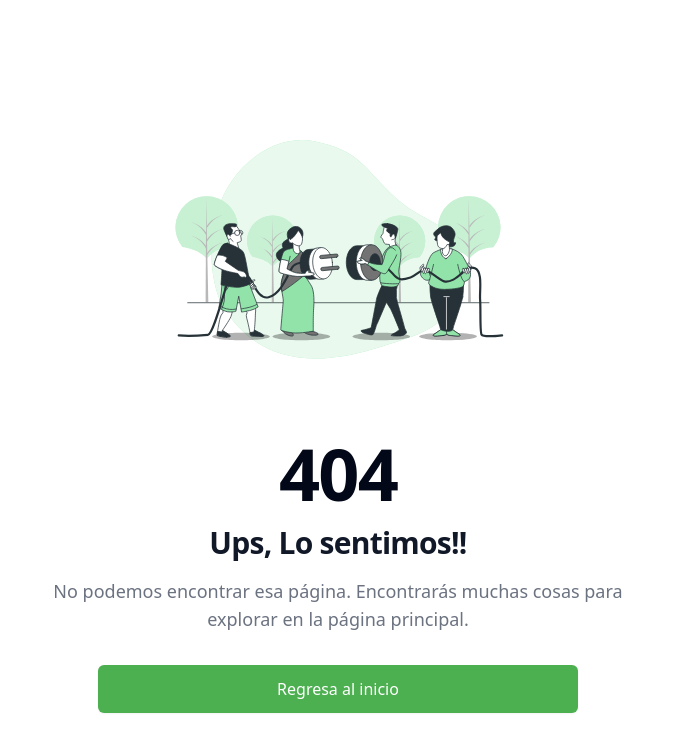
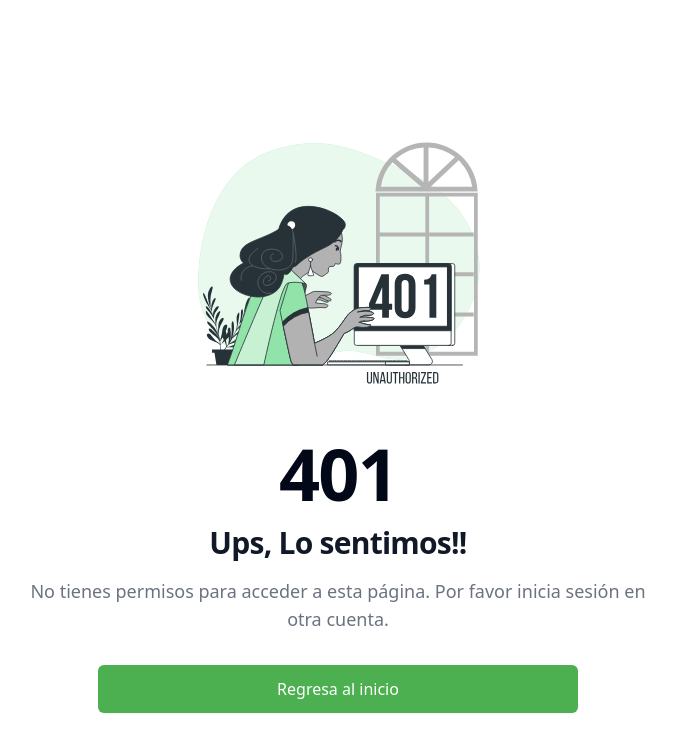
Before and after one commit to marcortes20/NandayureFrontend, a Next.js app: page /unauthorized in a window 1280 px wide. Before the commit this address had no page. Shown: the top 752 px of the page, without its empty margins (302-978 px from the left). Built offline with nearby package versions, Linux system fonts and the light colour scheme.

Commit message:
chore: Remove unused code and update authentication options with show

```diff
--- a/src/app/Unauthorize/page.tsx
+++ /dev/null
@@ -1,11 +0,0 @@
-import React from "react";
-
-export default function Page() {
-  return (
-    <div className="flex items-center justify-center">
-      <h1 className="text-9xl text-blue-400">
-        YOU ARE NOT AUTHRIZE TO ACCESS A THIS INFORMATION
-      </h1>
-    </div>
-  );
-}
--- a/src/app/api/auth/[...nextauth]/options.ts
+++ b/src/app/api/auth/[...nextauth]/options.ts
@@ -16,7 +16,7 @@ export const options: NextAuthOptions = {
 
       async authorize(credentials) {
         const res = await fetch(
-          `${process.env.NEXT_PUBLIC_BACKEND_URL}/auth/login`, //create service to make fetch
+          `${process.env.NEXT_PUBLIC_BACKEND_URL}/auth/login`,
           {
             method: "POST",
             body: JSON.stringify(
@@ -35,7 +35,7 @@ export const options: NextAuthOptions = {
         }
         if (user.error) {
           console.log(user.error);
-          throw user;
+          throw new Error(user.error);
         }
 
         return null;
--- /dev/null
+++ b/src/app/unauthorized/page.tsx
@@ -0,0 +1,39 @@
+import Image from "next/image";
+import Link from "next/link";
+import React from "react";
+
+export default function Page() {
+  return (
+    <section className="flex bg-white min-h-screen justify-center items-center">
+    <div className="py-5 px-4 mx-auto max-w-screen-xl lg:py-16 lg:px-6">
+        <div className="mx-auto max-w-screen-sm text-center">
+            <Image
+                src={'/Unauthorized.svg'}
+                alt="Developer"
+                width={350}
+                height={350}
+                className="mx-auto"
+            />
+
+            <h1 className="mb-4 text-5xl tracking-tight font-extrabold lg:text-7xl text-primary-600">
+                401
+            </h1>
+            <p className="mb-4 text-2xl tracking-tight font-bold text-gray-900 md:text-3xl">
+                Ups, Lo sentimos!!
+            </p>
+            <p className="mb-4 text-lg font-light text-gray-500">
+                No tienes permisos para acceder a esta página. Por favor inicia sesión en otra cuenta.
+            </p>
+            <Link href={"/"} className="flex justify-center">
+                <button
+                    type="submit"
+                    className="block w-3/4 justify-center px-3 py-2 sm:py-3 mt-4 text-white bg-apple-500 rounded-md shadow-sm hover:bg-apple-700 focus:outline-none focus:ring-2 focus:ring-offset-2 focus:ring-indigo-500 transition-all"
+                >
+                    Regresa al inicio
+                </button>
+            </Link>
+        </div>
+    </div>
+</section>
+  );
+}
--- a/src/components/login/login-form.tsx
+++ b/src/components/login/login-form.tsx
@@ -16,6 +16,7 @@ interface FormFields {
 const LoginForm = () => {
     const [showPassword, setShowPassword] = useState<boolean>(false);
     const [isLoading, setIsLoading] = useState<boolean>(false)
+    const [error, setError] = useState<string | null>(null)
     const router = useRouter()
 
     const { handleSubmit, register, formState: { errors } } = useForm<FormFields>({
@@ -23,13 +24,20 @@ const LoginForm = () => {
     })
     const onSubmit = handleSubmit(async ({ UserId, Password }) => {
         setIsLoading(true)
-        await signIn('credentials', {
+        const responseNextAuth = await signIn('credentials', {
             UserId,
             Password,
             redirect: false
         }
         )
-        router.push('/dashboard')
+
+        if (responseNextAuth?.error) {
+            setError(responseNextAuth.error)
+            setIsLoading(false)
+            return
+        } else {
+            router.push('/dashboard')
+        }
     });
     return (
         <form onSubmit={onSubmit} noValidate>
@@ -62,6 +70,7 @@ const LoginForm = () => {
                 {errors.Password && (
                     <p className="text-red-500 text-xs mt-1">{errors.Password.message}</p>
                 )}
+                {error && <p className="text-red-500 text-xs mt-1">{error}</p>}
                 <div className="mt-3">
                     <label className="inline-flex items-center">
                         <input
--- a/src/components/register/register-form.tsx
+++ b/src/components/register/register-form.tsx
@@ -5,7 +5,6 @@ import { useRouter } from 'next/navigation'
 import React, { useState } from 'react'
 import { useForm } from 'react-hook-form'
 import Spinner from '../ui/spinner'
-import { signIn } from 'next-auth/react'
 
 interface FormFields {
     UserName: string
@@ -18,6 +17,7 @@ interface FormFields {
 const RegisterForm = () => {
     const [showPassword, setShowPassword] = useState<boolean>(false);
     const [isLoading, setIsLoading] = useState<boolean>(false)
+    const [error, setError] = useState<string | null>(null)
     const router = useRouter()
 
     const { handleSubmit, register, formState: { errors } } = useForm<FormFields>({
@@ -25,8 +25,7 @@ const RegisterForm = () => {
     })
     const onSubmit = handleSubmit(async ({ UserId, Mail, UserName, Name, Password }) => {
         setIsLoading(true);
-        try {
-            await fetch(
+        const responseNextAuth = await fetch(
             `${process.env.NEXT_PUBLIC_BACKEND_URL}/auth/register`,
             {
                 method: "POST",
@@ -43,18 +42,16 @@ const RegisterForm = () => {
             }
         );
 
-            await signIn('credentials', {
-                UserId,
-                Password,
-                redirect: false
-            });
+        if (responseNextAuth.ok) return
 
-            router.push('/dashboard');
-        } catch (error) {
-            console.error('Error during registration or login:', error);
-        } finally {
-            setIsLoading(false);
+        if (!responseNextAuth.ok) {
+            const error = await responseNextAuth.json()
+            console.log(error)
+            setError(error.error)
+            setIsLoading(false)
+            return
         }
+
     });
 
 
@@ -134,6 +131,11 @@ const RegisterForm = () => {
                 {errors.Password && (
                     <p className="text-red-500 text-xs mt-1">{errors.Password.message}</p>
                 )}
+                {
+                    error && (
+                        <p className="text-red-500 text-xs mt-1">{error}</p>
+                    )
+                }
                 <div className="mt-3">
                     <label className="inline-flex items-center">
                         <input
--- a/src/middleware.ts
+++ b/src/middleware.ts
@@ -36,7 +36,7 @@ async function rolesMiddleware(req: NextRequest, roles: string[]) {
       return null;
     }
     console.log(tokenDecoded);
-    return NextResponse.redirect(new URL("/unauthorize", req.url));
+    return NextResponse.redirect(new URL("/unauthorized", req.url));
   } catch (error) {
     console.error("Error al verificar roles:", error);
     return NextResponse.redirect(new URL("/dashboard", req.url));
```
Lines whose indentation alone changed are shown as unchanged.
